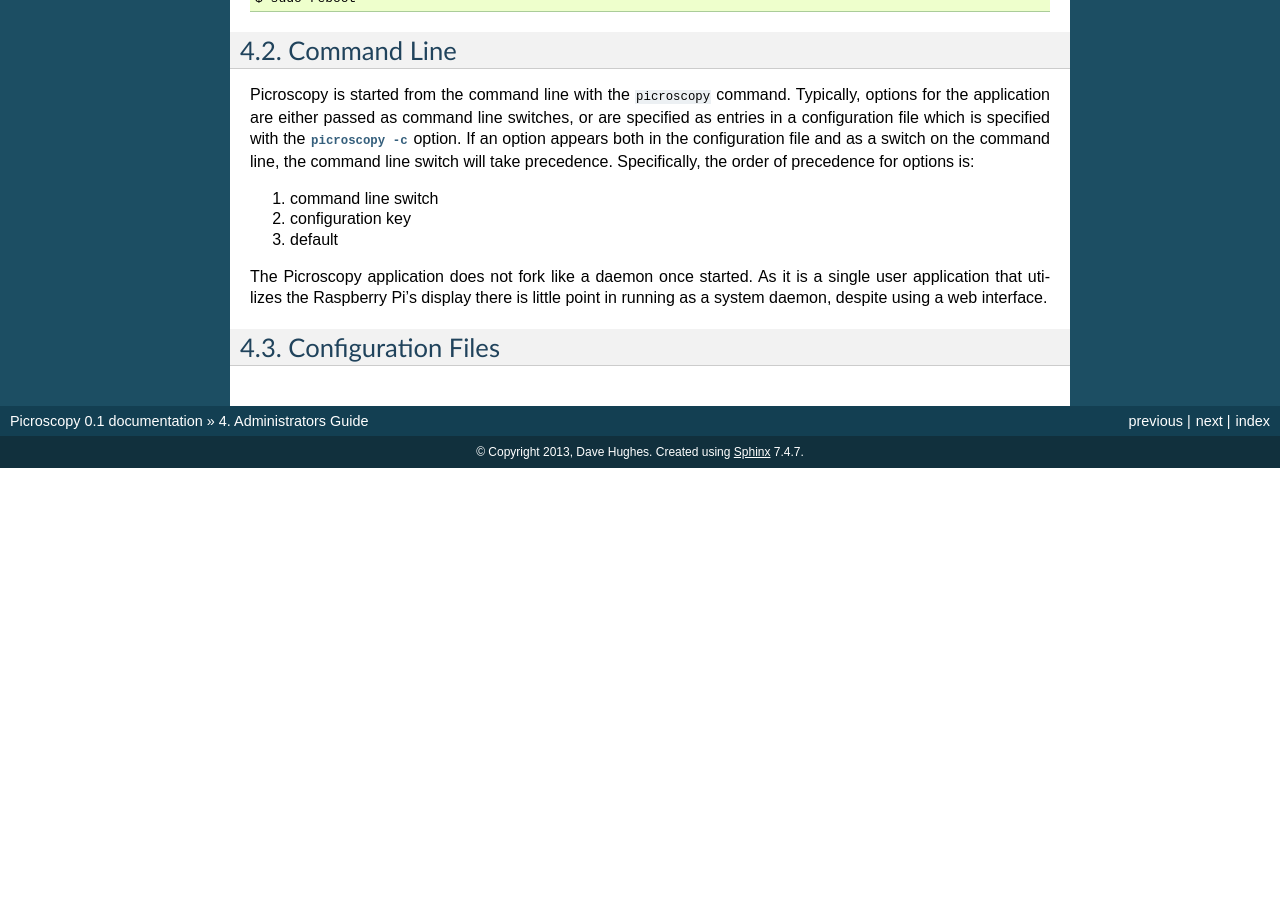
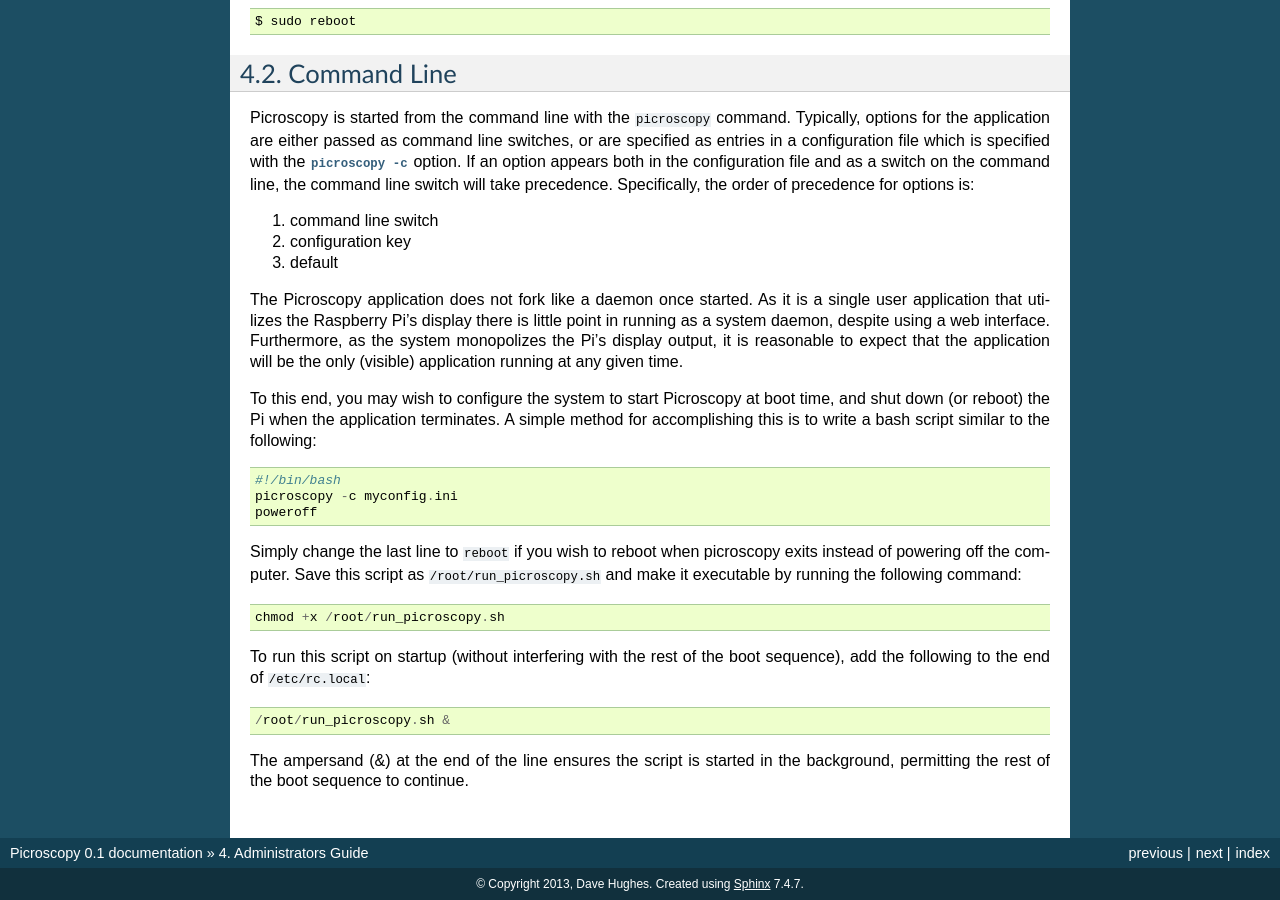
Before and after one commit to waveform80/picroscopy, a Sphinx documentation site: the page built from docs/admin.rst, in a window 1280 px wide and 900 px high, scrolled down 876 px. Built offline with Sphinx 7.4.7, drawn with Linux system fonts in a browser that asks for light colours; before the commit the page ends 1344 px from its top, so only the background shows below that; some of the changed text lies outside the part shown.

Commit message:
More work on the docs
Expanded info on development modes and configuration. Added a man page
covering configuration

```diff
--- a/docs/admin.rst
+++ b/docs/admin.rst
@@ -10,9 +10,12 @@
 operating system under the assumption that this is the operating system most
 users will be using for Picroscopy.
 
-  .. note:: If any users wish to use Picroscopy with `Arch Linux`_ (the other
+.. note::
+    If any users wish to use Picroscopy with `Arch Linux`_ (the other
     major distro available for the Raspberry Pi platform), please feel free to
-    submit documentation patches to the author.
+    submit documentation patches to the author. If you are reading this on
+    `ReadTheDocs`_, this can be done trivially with the ``Edit on GitHub`` link
+    on the left of the page.
 
 
 .. _networking:
@@ -21,8 +24,8 @@
 =====================
 
 The ``/etc/network/interfaces`` file holds the network configuration under
-Raspbian. The default configuration which is shown below, attempts to obtain an
-IP address via DHCP::
+`Raspbian`_. The default configuration which is shown below, attempts to obtain
+an IP address via DHCP::
 
     iface eth0 inet dhcp
 
@@ -73,16 +76,38 @@
 
 3. default
 
-The Picroscopy application does not fork like a daemon once started. As it is
-a single user application that utilizes the Raspberry Pi's display there is
+The Picroscopy application does not fork like a daemon once started. As it is a
+single user application that utilizes the Raspberry Pi's display there is
 little point in running as a system daemon, despite using a web interface.
+Furthermore, as the system monopolizes the Pi's display output, it is
+reasonable to expect that the application will be the only (visible)
+application running at any given time.
 
+To this end, you may wish to configure the system to start Picroscopy at boot
+time, and shut down (or reboot) the Pi when the application terminates. A
+simple method for accomplishing this is to write a bash script similar to the
+following::
 
-.. _config:
+    #!/bin/bash
+    picroscopy -c myconfig.ini
+    poweroff
 
-Configuration Files
-===================
+Simply change the last line to ``reboot`` if you wish to reboot when picroscopy
+exits instead of powering off the computer. Save this script as
+``/root/run_picroscopy.sh`` and make it executable by running the following
+command::
+
+    chmod +x /root/run_picroscopy.sh
+
+To run this script on startup (without interfering with the rest of the boot
+sequence), add the following to the end of ``/etc/rc.local``::
+
+    /root/run_picroscopy.sh &
+
+The ampersand (&) at the end of the line ensures the script is started in the
+background, permitting the rest of the boot sequence to continue.
 
 
 .. _Arch Linux: http://archlinuxarm.org/platforms/armv6/raspberry-pi
 .. _Raspbian: http://www.raspbian.org/
+.. _ReadTheDocs: http://picroscopy.readthedocs.org/
--- a/docs/conf.py
+++ b/docs/conf.py
@@ -89,11 +89,18 @@
 
 man_pages = [
     (
-        'picroscopy',                     # source start file
+        'commandline',                    # source start file
         picroscopy.__name__,              # page name
-        '%s Documentation' % project,     # description
+        '%s Command Line' % project,      # description
         [picroscopy.__author__],          # author list
         1,                                # manual section
+        ),
+    (
+        'configuration',                  # source start file
+        picroscopy.__name__ + '.ini',     # page name
+        '%s Configuration' % project,     # description
+        [picroscopy.__author__],          # author list
+        5,                                # manual section
         ),
 ]
 
--- a/docs/index.rst
+++ b/docs/index.rst
@@ -27,7 +27,8 @@
    quickstart
    usage
    admin
-   picroscopy
+   commandline
+   configuration
    faq
    license
 
```
Also changed, not shown: docs/commandline.rst (renamed from docs/picroscopy.rst, +5 -57 lines), docs/configuration.rst (added, +201 -0 lines), docs/install.rst (+31 -10 lines).
